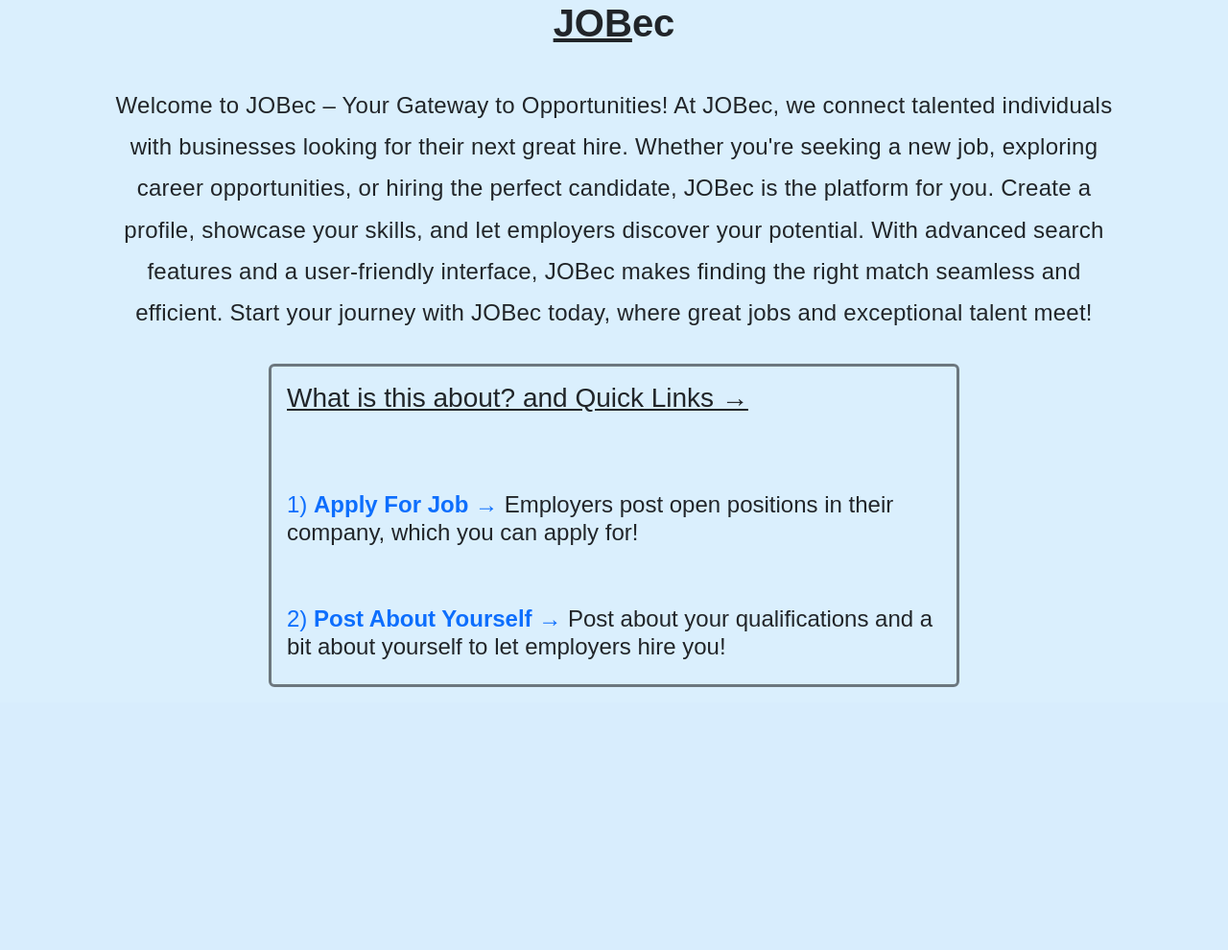
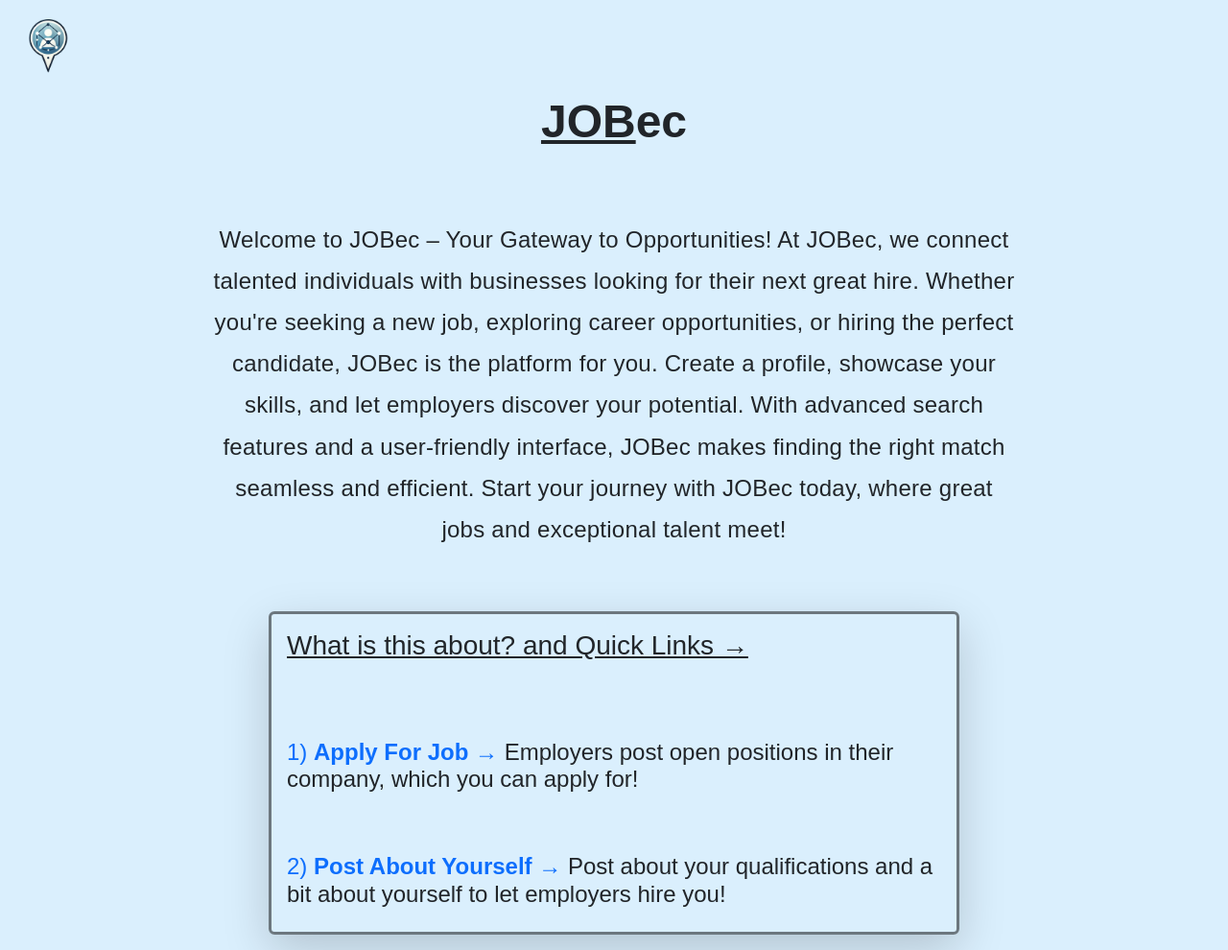
Before and after one commit to Pythokeya/sample-website, a Flask app: page / in a window 1280 px wide. Shown: the part 92-1082 px from the top of the page at 96% size. Before the commit the page ends 808 px from the top, so only its background shows below. Run offline with Flask 3, Linux system fonts and the light colour scheme.

Commit message:
tried adding main image of jobec on site

```diff
--- a/templates/home.html
+++ b/templates/home.html
@@ -3,12 +3,18 @@
     <style>
         .body-descr{
             line-height: 1.8;
+            max-width:840px;
+            margin: 0 auto 0 auto;
         }
         body {
             background-color: #daeffd !important;
         }
         .headinggg {
             font-family: Arial, Helvetica, sans-serif;
+            font-size: 48px;
+        }
+        .jobec_img_main{
+            vertical-align: middle;
         }
         #container_body {
             font-family:Arial, Helvetica, sans-serif;
@@ -35,11 +41,14 @@
         <title>JOBec</title>
         <link rel="icon" href="static/jobec.png" type="image/x-icon">
         <link href="https://cdn.jsdelivr.net/npm/bootstrap@5.3.3/dist/css/bootstrap.min.css" rel="stylesheet" integrity="sha384-QWTKZyjpPEjISv5WaRU9OFeRpok6YctnYmDr5pNlyT2bRjXh0JMhjY6hW+ALEwIH" crossorigin="anonymous">
+        <div class = "jobec_img_main">
+        <img src="static/jobec.png" width = 98px height = 98px style="object-fit:cover">
+        </div>
         <h1 class = 'text-center fw-bold headinggg' style="padding-bottom:16px"><u>JOB</u>ec</h1>
-    </head>
+        </head>
     <body>
         <div id="container_body">
-            <p class="text-center fw-normal py-3 body-descr">
+            <p class="text-center fw-normal py-5 body-descr">
                 Welcome to JOBec –
                 Your Gateway to Opportunities!
                 At JOBec, we connect talented individuals with businesses looking for their next great hire. Whether you're seeking a new job, exploring career opportunities, or hiring the perfect candidate, JOBec is the platform for you. Create a profile, showcase your skills, and let employers discover your potential. With advanced search features and a user-friendly interface, JOBec makes finding the right match seamless and efficient. Start your journey with JOBec today, where great jobs and exceptional talent meet!
@@ -49,7 +58,7 @@
         <script src="https://cdn.jsdelivr.net/npm/bootstrap@5.3.3/dist/js/bootstrap.min.js" integrity="sha384-0pUGZvbkm6XF6gxjEnlmuGrJXVbNuzT9qBBavbLwCsOGabYfZo0T0to5eqruptLy" crossorigin="anonymous"></script>
         <script src="https://cdn.jsdelivr.net/npm/bootstrap@5.3.3/dist/js/bootstrap.bundle.min.js" integrity="sha384-YvpcrYf0tY3lHB60NNkmXc5s9fDVZLESaAA55NDzOxhy9GkcIdslK1eN7N6jIeHz" crossorigin="anonymous"></script>
 
-        <div id="quick_box"  class="border border-black border-3 border-opacity-50 rounded p-3 my-3">
+        <div id="quick_box"  class="shadow-lg border border-black border-3 border-opacity-50 rounded p-3 my-3">
                 <h3><u>What is this about? and Quick Links &rarr;</u></h3>
                 <br>
                 <div id="the_options">
```
